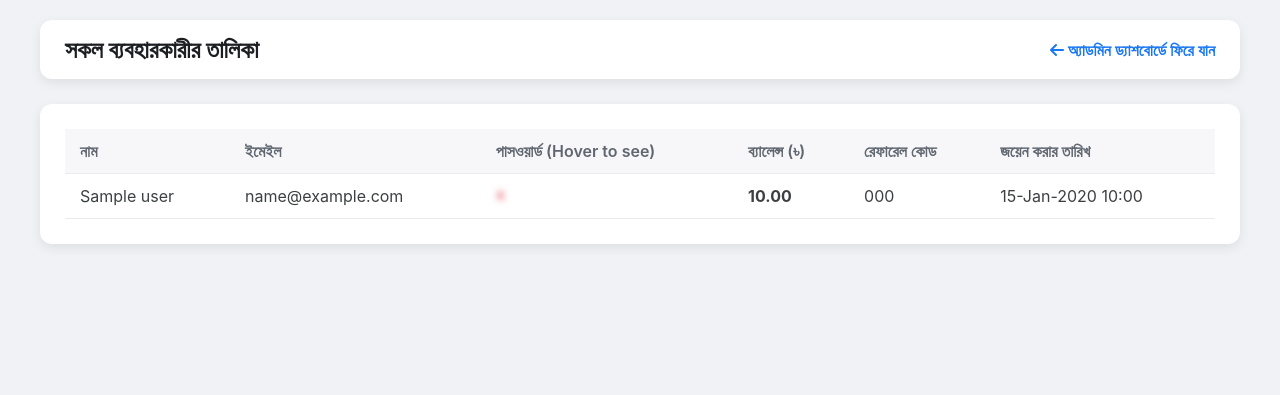
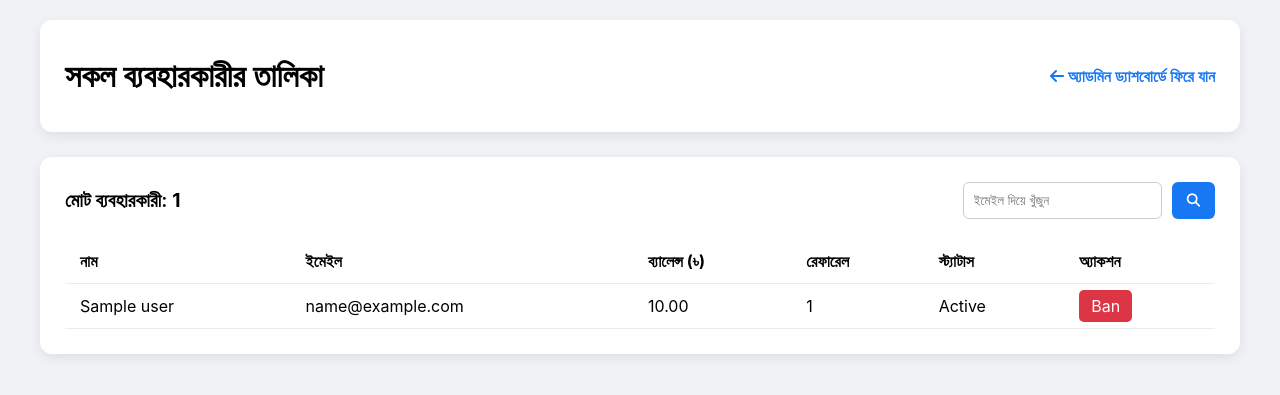
Before and after one commit to uto24/Riseii, a Flask app: template templates/users_list.html in a window 1280 px wide. Shown: the top 395 px of the page. Run offline with Flask 2, Linux system fonts and the light colour scheme; the template is opened without the code that fills it: most values are stand-ins (such as "Sample title", 1, 10 or a date in 2020); some libraries are stand-ins or nearby versions.

Commit message:
Update users_list.html

```diff
--- a/templates/users_list.html
+++ b/templates/users_list.html
@@ -6,41 +6,43 @@
     <title>সকল ব্যবহারকারী - অ্যাডমিন প্যানেল</title>
     <link rel="stylesheet" href="https://cdnjs.cloudflare.com/ajax/libs/font-awesome/6.1.1/css/all.min.css">
     <style>
-        /* admin_dashboard.html থেকে CSS কপি করে এখানে ব্যবহার করতে পারেন */
+        /* আগের CSS কোড এখানে থাকবে */
         body { font-family: -apple-system, BlinkMacSystemFont, "Segoe UI", Roboto, sans-serif; background-color: #f0f2f5; margin: 0; padding: 20px; }
         .container { max-width: 1200px; margin: auto; }
         .header { display: flex; justify-content: space-between; align-items: center; background: #fff; padding: 15px 25px; border-radius: 12px; box-shadow: 0 4px 12px rgba(0,0,0,0.08); margin-bottom: 25px; }
-        .header h1 { margin: 0; color: #1c1e21; font-size: 24px; }
         .back-link { color: #1877f2; text-decoration: none; font-weight: 600; }
-        .card { background: white; border-radius: 12px; padding: 25px; margin-bottom: 25px; box-shadow: 0 4px 12px rgba(0,0,0,0.08); overflow-x: auto; }
-        .user-table { width: 100%; border-collapse: collapse; min-width: 800px; }
+        .card { background: white; border-radius: 12px; padding: 25px; margin-bottom: 25px; box-shadow: 0 4px 12px rgba(0,0,0,0.08); }
+        .stats-and-search { display: flex; justify-content: space-between; align-items: center; margin-bottom: 20px; flex-wrap: wrap; gap: 15px; }
+        .stats-box { font-size: 1.2rem; font-weight: 600; }
+        .search-box { display: flex; gap: 10px; }
+        .search-box input { padding: 10px; border: 1px solid #ccc; border-radius: 6px; }
+        .search-box button { padding: 10px 15px; border: none; background: #1877f2; color: white; border-radius: 6px; cursor: pointer; }
+        .user-table { width: 100%; border-collapse: collapse; min-width: 1000px; }
         .user-table th, .user-table td { padding: 12px 15px; text-align: left; border-bottom: 1px solid #e9ebee; }
-        .user-table th { background-color: #f7f7f9; font-weight: 600; color: #606770; }
-        .user-table td { color: #3c4043; vertical-align: middle; }
-        .user-table td.password-field { font-family: 'Courier New', monospace; color: #dc3545; filter: blur(3px); transition: filter 0.3s; }
-        .user-table td.password-field:hover { filter: blur(0); }
-        .balance-cell { font-weight: 700; color: #28a745; }
-        .no-data { color: #8a8d91; text-align: center; padding: 30px; }
+        .user-table .status-banned { color: #dc3545; font-weight: bold; }
+        .actions a { text-decoration: none; color: white; padding: 6px 12px; border-radius: 5px; }
+        .btn-ban { background-color: #dc3545; }
+        .btn-unban { background-color: #28a745; }
     </style>
 </head>
 <body>
     <div class="container">
-        <div class="header">
-            <h1>সকল ব্যবহারকারীর তালিকা</h1>
-            <a href="/{{ admin_path }}" class="back-link"><i class="fa-solid fa-arrow-left"></i> অ্যাডমিন ড্যাশবোর্ডে ফিরে যান</a>
-        </div>
+        <div class="header"><h1>সকল ব্যবহারকারীর তালিকা</h1><a href="/{{ admin_path }}" class="back-link"><i class="fa-solid fa-arrow-left"></i> অ্যাডমিন ড্যাশবোর্ডে ফিরে যান</a></div>
 
         <div class="card">
-            {% if all_users %}
+            <div class="stats-and-search">
+                <div class="stats-box">মোট ব্যবহারকারী: <strong>{{ total_users }}</strong></div>
+                <form method="get" class="search-box">
+                    <input type="email" name="search_email" placeholder="ইমেইল দিয়ে খুঁজুন" value="{{ search_email or '' }}">
+                    <button type="submit"><i class="fa-solid fa-search"></i></button>
+                </form>
+            </div>
+
+            <div style="overflow-x: auto;">
                 <table class="user-table">
                     <thead>
                         <tr>
-                            <th>নাম</th>
-                            <th>ইমেইল</th>
-                            <th>পাসওয়ার্ড (Hover to see)</th>
-                            <th>ব্যালেন্স (৳)</th>
-                            <th>রেফারেল কোড</th>
-                            <th>জয়েন করার তারিখ</th>
+                            <th>নাম</th><th>ইমেইল</th><th>ব্যালেন্স (৳)</th><th>রেফারেল</th><th>স্ট্যাটাস</th><th>অ্যাকশন</th>
                         </tr>
                     </thead>
                     <tbody>
@@ -48,26 +50,27 @@
                         <tr>
                             <td>{{ user.get('name', 'N/A') }}</td>
                             <td>{{ user.get('email', 'N/A') }}</td>
-                            <td class="password-field">
-                                <!-- Google দিয়ে সাইনআপ করা ইউজারদের পাসওয়ার্ড থাকে না -->
-                                {{ user.get('password', 'N/A (Google Sign-in)') }}
+                            <td>{{ "%.2f"|format(user.get('balance', 0)) }}</td>
+                            <td>{{ user.get('referral_count', 0) }}</td>
+                            <td>
+                                {% if user.get('status') == 'banned' %}
+                                    <span class="status-banned">Banned</span>
+                                {% else %}
+                                    <span>Active</span>
+                                {% endif %}
                             </td>
-                            <td class="balance-cell">{{ "%.2f"|format(user.get('balance', 0)) }}</td>
-                            <td>{{ user.get('my_referral_code', 'N/A') }}</td>
-                            <td>
-                                {% if user.get('created_at') and user.get('created_at').strftime %}
-                                    {{ user.created_at.strftime('%d-%b-%Y %H:%M') }}
+                            <td class="actions">
+                                {% if user.get('status') == 'banned' %}
+                                    <a href="/{{ admin_path }}/users/toggle-ban/{{ user.id }}" class="btn-unban">Unban</a>
                                 {% else %}
-                                    N/A
+                                    <a href="/{{ admin_path }}/users/toggle-ban/{{ user.id }}" class="btn-ban">Ban</a>
                                 {% endif %}
                             </td>
                         </tr>
                     {% endfor %}
                     </tbody>
                 </table>
-            {% else %}
-                <p class="no-data">কোনো ব্যবহারকারী খুঁজে পাওয়া যায়নি।</p>
-            {% endif %}
+            </div>
         </div>
     </div>
 </body>
```
